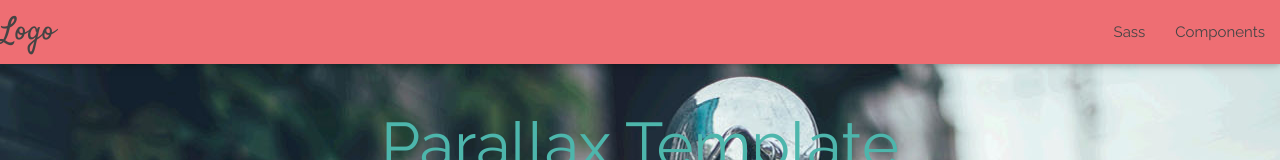
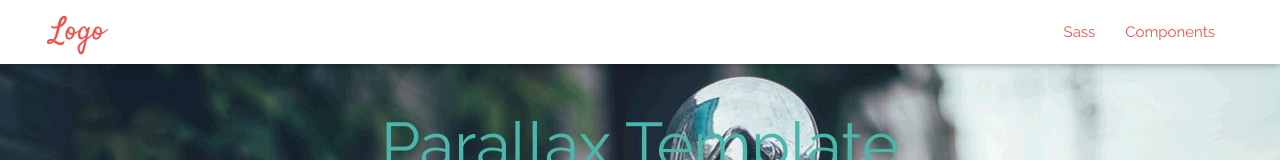
Before and after one commit to simotae14/landingPage, a plain HTML site: page index.html in a window 1280 px wide. Shown: the top 160 px of the page. Drawn offline with nearby package versions, Linux system fonts and the light colour scheme.

Commit message:
modificato colore e padding nav

```diff
--- a/css/style.css
+++ b/css/style.css
@@ -20,9 +20,17 @@ nav .brand-logo {
   font-family: 'Satisfy', cursive;
 }
 
+/*
+aggiungo selettore a .nav-wrapper
+per aggiungere del padding sx e dx di 50px
+*/
+.nav-wrapper {
+  padding: 0px 50px;
+}
+
 nav ul a,
 nav .brand-logo {
-  color: #444;
+  color: #EF5350;
 }
 
 p {
--- a/index.html
+++ b/index.html
@@ -17,7 +17,7 @@
   <!-- Fixed Navbar -->
   <div class="navbar-fixed">
     <nav>
-      <div class="nav-wrapper">
+      <div class="nav-wrapper white">
         <a href="#!" class="brand-logo">Logo</a>
         <ul class="right hide-on-med-and-down">
           <li><a href="sass.html">Sass</a></li>
```
